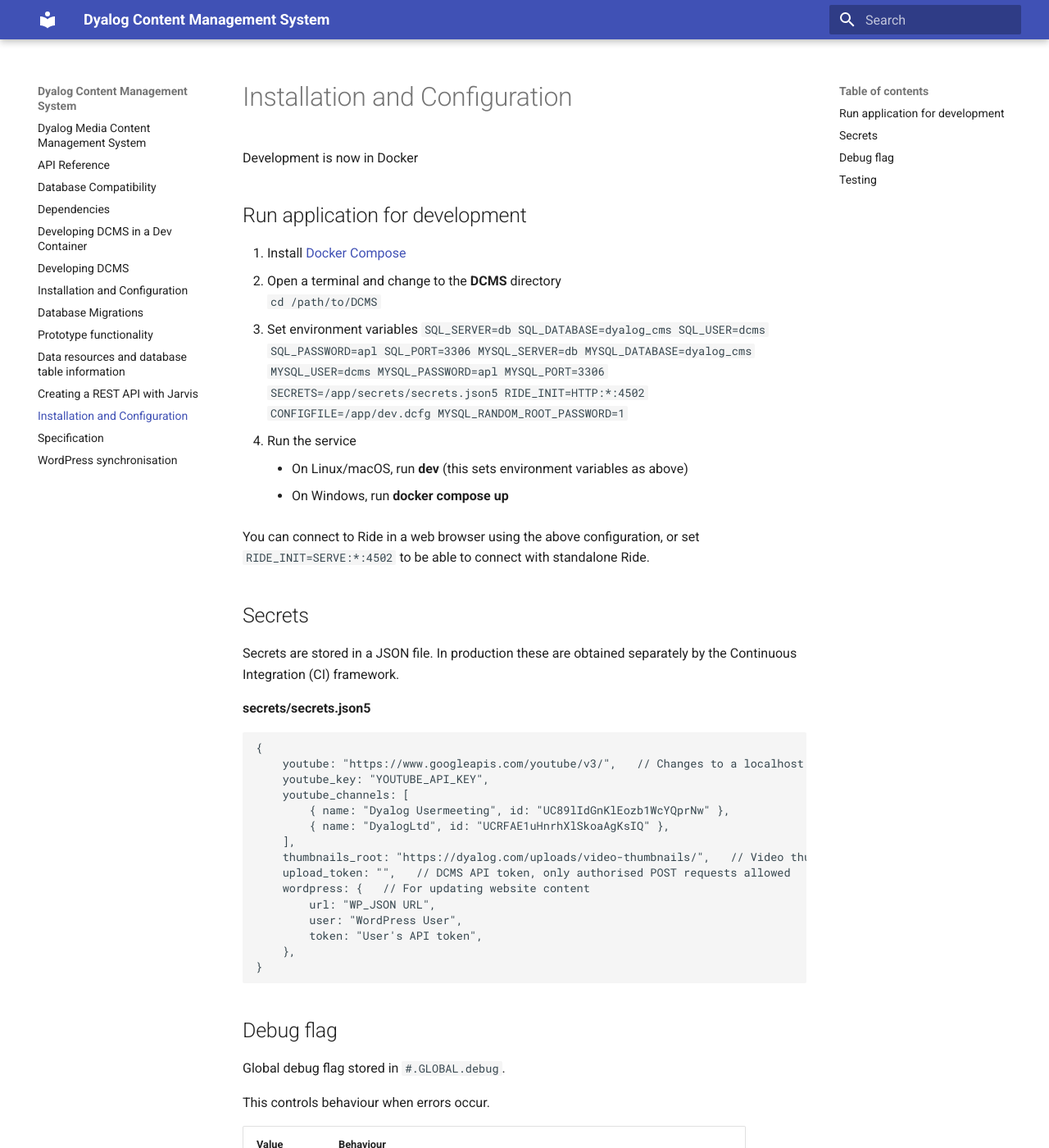
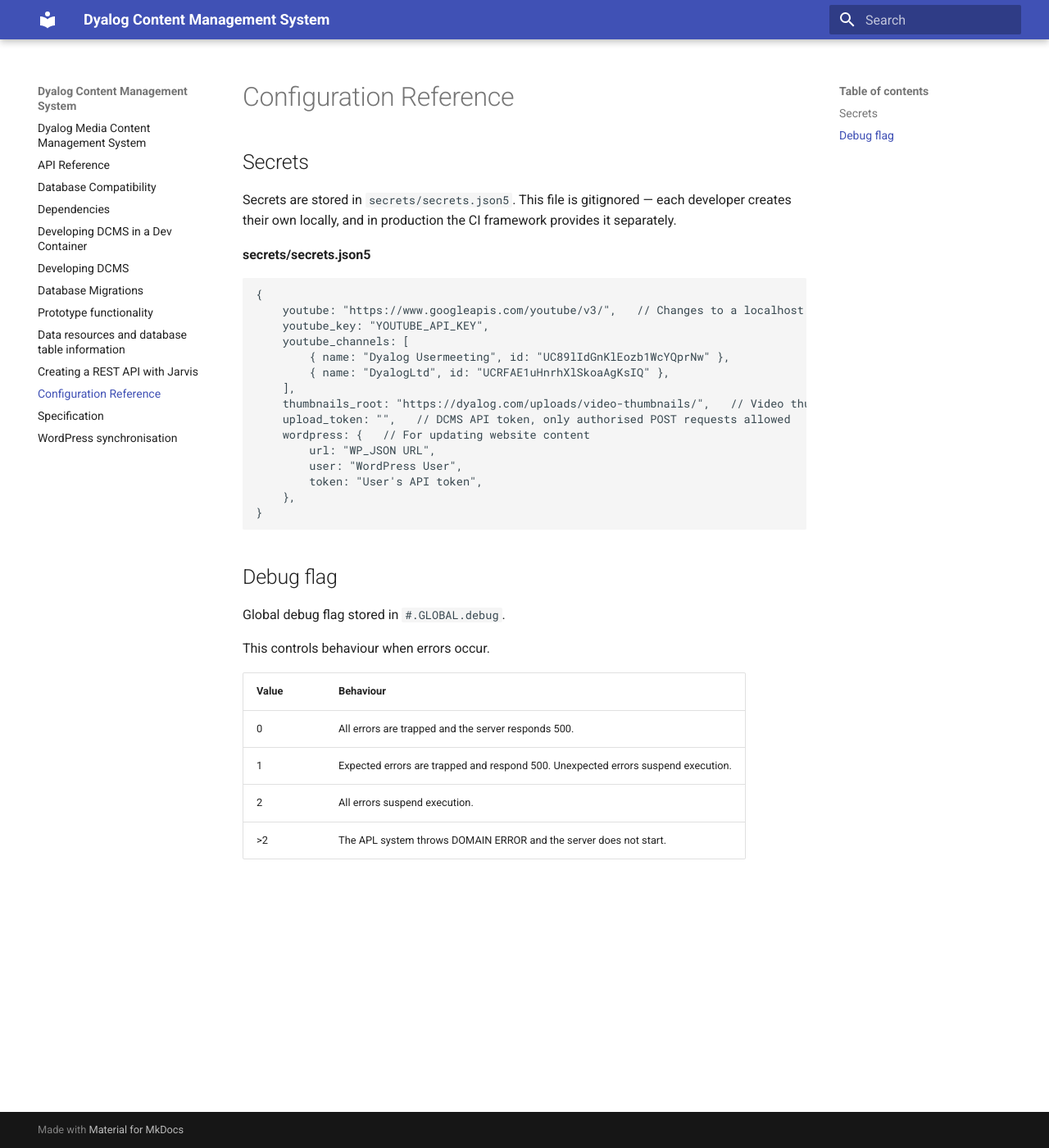
Before and after one commit to Dyalog/DCMS, an MkDocs documentation site: the page built from docs/setup.md, in a window 1280 px wide and 1400 px high. Shown: the whole window at 82% size. Built offline with MkDocs 1.6.1 and Material for MkDocs 9.7.7, drawn with Linux system fonts in a browser that asks for light colours; some of the changed text lies outside the part shown.

Commit message:
dev consolidate setup instructions and non-Docker reference information

````diff
--- a/docs/setup.md
+++ b/docs/setup.md
@@ -1,46 +1,19 @@
-# Installation and Configuration
-Development is now in Docker
-
-## Run application for development
-1. Install [Docker Compose](https://docs.docker.com/compose/)
-1. Open a terminal and change to the **DCMS** directory
-    `cd /path/to/DCMS`
-1. Set environment variables
-    ```
-    SQL_SERVER=db
-    SQL_DATABASE=dyalog_cms
-    SQL_USER=dcms
-    SQL_PASSWORD=apl
-    SQL_PORT=3306
-    MYSQL_SERVER=db
-    MYSQL_DATABASE=dyalog_cms
-    MYSQL_USER=dcms
-    MYSQL_PASSWORD=apl
-    MYSQL_PORT=3306
-    SECRETS=/app/secrets/secrets.json5
-    RIDE_INIT=HTTP:*:4502
-    CONFIGFILE=/app/dev.dcfg
-    MYSQL_RANDOM_ROOT_PASSWORD=1
-    ```
-1. Run the service
-    - On Linux/macOS, run **dev** (this sets environment variables as above)
-    - On Windows, run **docker compose up**
-
-You can connect to Ride in a web browser using the above configuration, or set `RIDE_INIT=SERVE:*:4502` to be able to connect with standalone Ride.
+# Configuration Reference
 
 ## Secrets
-Secrets are stored in a JSON file. In production these are obtained separately by the Continuous Integration (CI) framework.
+
+Secrets are stored in `secrets/secrets.json5`. This file is gitignored — each developer creates their own locally, and in production the CI framework provides it separately.
 
 **secrets/secrets.json5**
-```
+```json5
 {
 	youtube: "https://www.googleapis.com/youtube/v3/",   // Changes to a localhost dummy server for testing
-    youtube_key: "YOUTUBE_API_KEY",
+	youtube_key: "YOUTUBE_API_KEY",
 	youtube_channels: [
 		{ name: "Dyalog Usermeeting", id: "UC89lIdGnKlEozb1WcYQprNw" },
 		{ name: "DyalogLtd", id: "UCRFAE1uHnrhXlSkoaAgKsIQ" },
 	],
-    thumbnails_root: "https://dyalog.com/uploads/video-thumbnails/",   // Video thumbnails hosted on the same server as the front end app for GDPR compliance. We do not make requests to other non-essential services without consent.
+	thumbnails_root: "https://dyalog.com/uploads/video-thumbnails/",   // Video thumbnails hosted on the same server as the front end app for GDPR compliance
 	upload_token: "",   // DCMS API token, only authorised POST requests allowed
 	wordpress: {   // For updating website content
 		url: "WP_JSON URL",
@@ -51,6 +24,7 @@
 ```
 
 ## Debug flag
+
 Global debug flag stored in `#.GLOBAL.debug`.
 
 This controls behaviour when errors occur.
@@ -59,21 +33,5 @@
 |---|---|
 |0|All errors are trapped and the server responds 500.|
 |1|Expected errors are trapped and respond 500. Unexpected errors suspend execution.|
-|2|All errors suspend execution|
+|2|All errors suspend execution.|
 |>2|The APL system throws DOMAIN ERROR and the server does not start.|
-
-## Testing
-The tests suite performs the following tests:
-1. Call GET endpoints and check results have correct type.
-2. Call POST endpoints and check results have correct content.
-3. Call GET endpoints and check results have correct content.
-
-Test scripts enable testing in 2 configurations:
-1. Launch application with a clean database.
-2. Launch application with dummy data in the database.
-
-Testing is set up for 2 scenarios:
-1. Development in APL
-    The `Admin` namespace is linked alongside `DCMS` when Dyalog is launched from **dev.dcfg**. `Admin.Tests.Run` to run the test suite. Returns `1` for success or `0` for failure.
-2. Command line
-    Use **CI/run-tests.sh** to run the full test suite locally. These scripts are also used by Jenkins to run tests during deployment.
````
Also changed, not shown: docs/database.md (+20 -0 lines), docs/install.md (deleted, +0 -79 lines).
